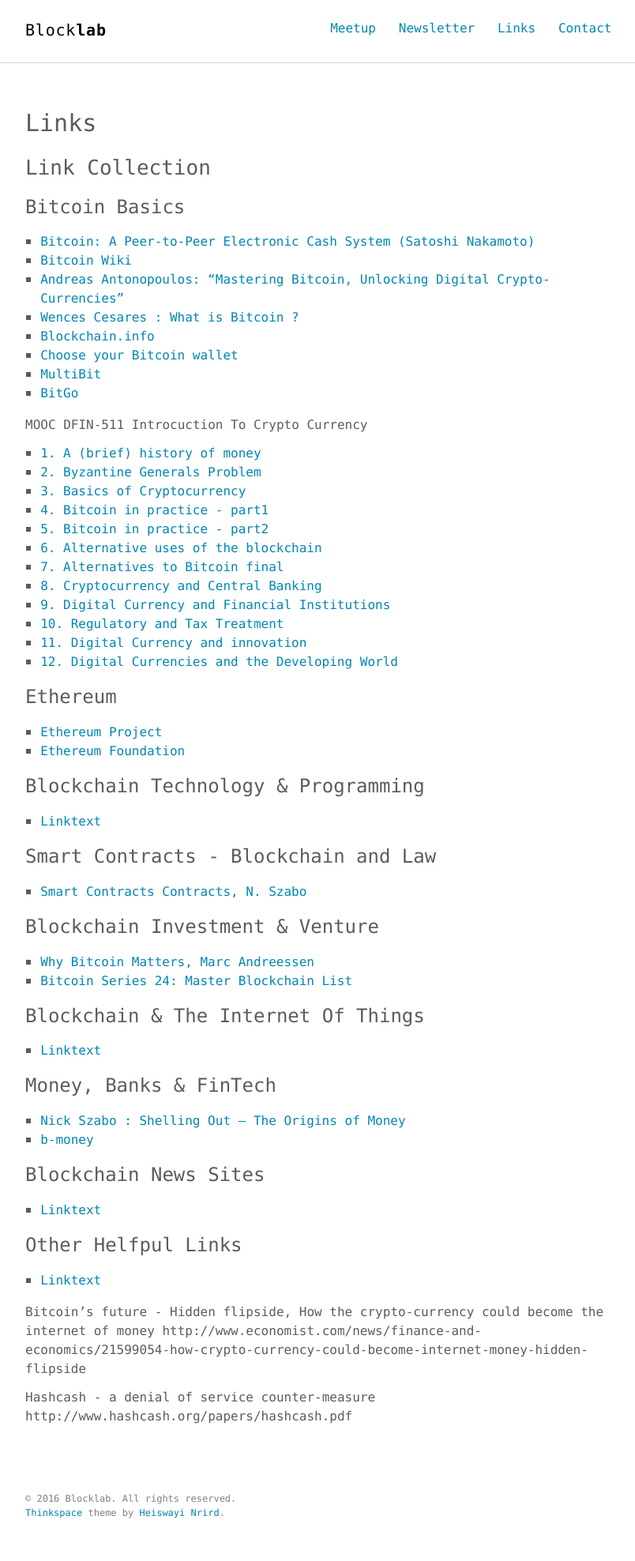
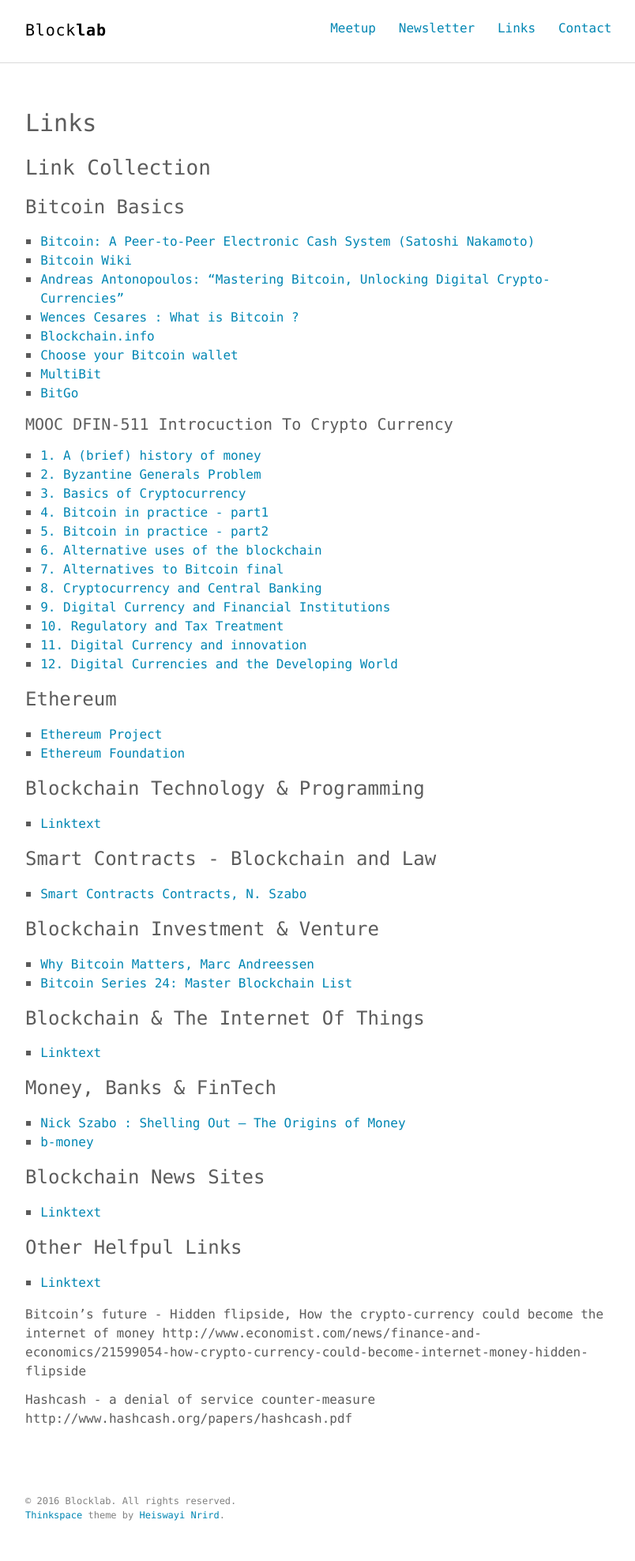
Before and after one commit to blocklab/site, a Jekyll site: the page built from links.md, in a window 1280 px wide. Shown: the whole page at 79% size, without its empty margins (232-1036 px from the left). Built offline with Jekyll 4.4.1, drawn with Linux system fonts in a browser that asks for light colours.

```diff
--- a/links.md
+++ b/links.md
@@ -16,7 +16,7 @@ permalink: /links/
 * [MultiBit](https://multibit.org/)
 * [BitGo](https://www.bitgo.com/)
 
-MOOC DFIN-511 Introcuction To Crypto Currency
+#### MOOC DFIN-511 Introcuction To Crypto Currency
 * [1. A (brief) history of money](https://db.tt/yqorTxjh)
 * [2. Byzantine Generals Problem](https://db.tt/BcYGaVB8)
 * [3. Basics of Cryptocurrency](https://db.tt/Yqlx9DvW)
```
